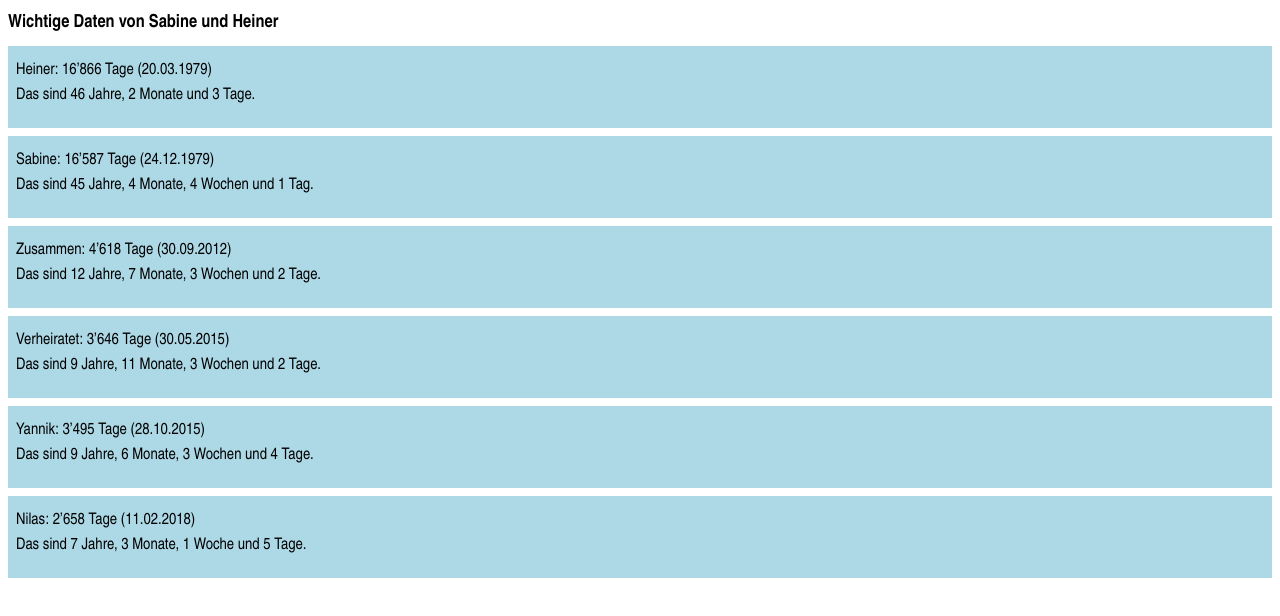
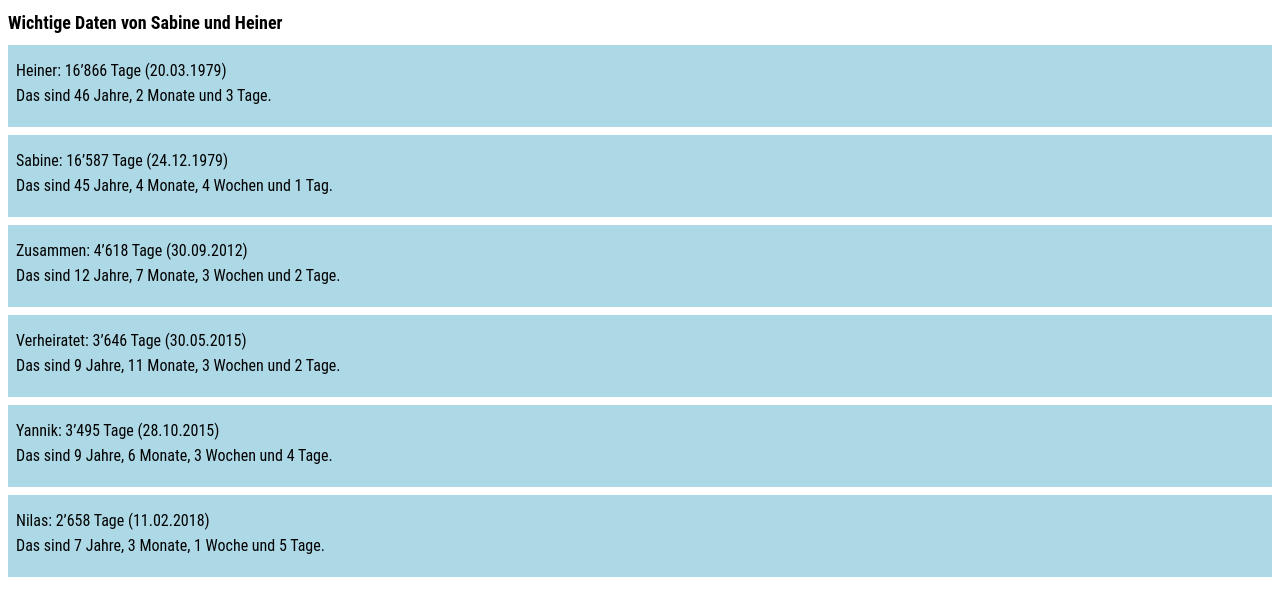
Before and after one commit to heinersuter/important-dates, a plain HTML site: page index.html in a window 1280 px wide. Drawn offline with Linux system fonts and the light colour scheme.

Commit message:
Use a better condensed font taht works on safari

```diff
--- a/index.css
+++ b/index.css
@@ -1,5 +1,5 @@
 body {
-    font-family: "Arial Narrow", Arial, sans-serif;
+    font-family: "Roboto Condensed", "Open Sans Condensed", sans-serif;
 }
 
 h1 {
--- a/index.js
+++ b/index.js
@@ -6,7 +6,6 @@ const yannik = new DateEvent(new Date(2015, 10 - 1, 28));
 const nilas = new DateEvent(new Date(2018, 2 - 1, 11));
 // civil registry: 30.04.2015
 // engagement: 30.08.2014
-
 function setValues(name, event) {
     const days = event.getTotalDays();
     document.getElementById(name + "Days").textContent = this.printDays(days);
```
